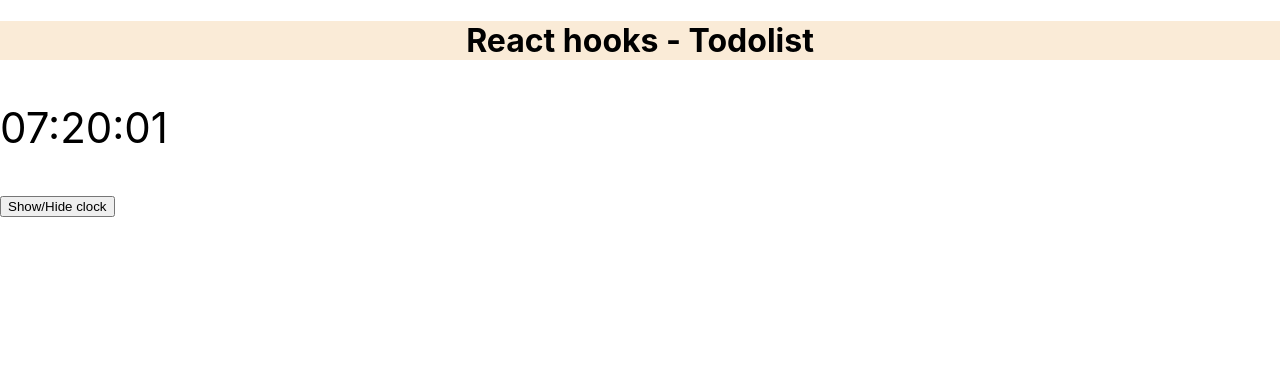
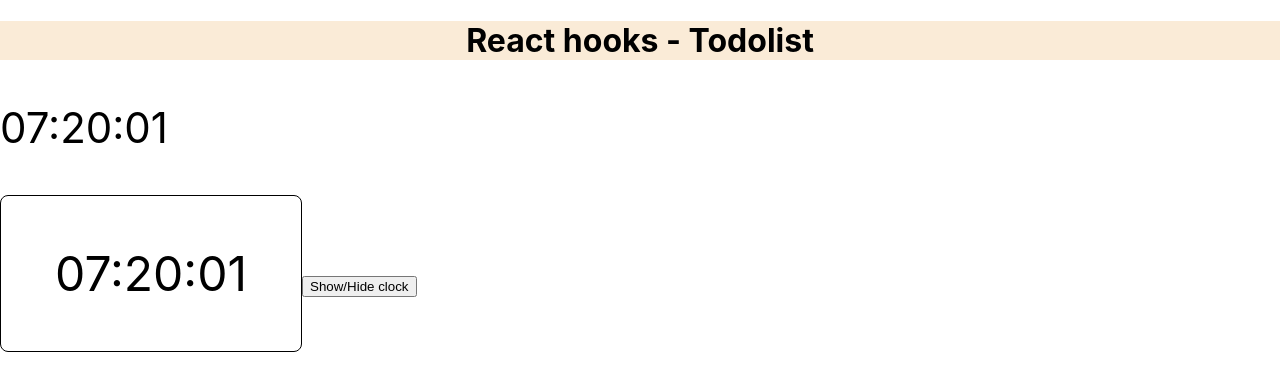
Before and after one commit to hitnei/react-hooks-basic, a React (Create React App) app: page / in a window 1280 px wide. Shown: the top 390 px of the page. Built offline with nearby package versions, Linux system fonts and the light colour scheme; no server answers.

Commit message:
use custom hook - better clock

```diff
--- a/src/App.js
+++ b/src/App.js
@@ -7,6 +7,7 @@
 import queryString from "query-string";
 import PostFiltersForm from "./components/PostFiltersForm";
 import Clock from "./components/Clock";
+import BetterClock from "./components/BetterClock";
 
 function App() {
   const [todoList, setTodoList] = useState([
@@ -95,6 +96,7 @@
       <h1>React hooks - Todolist</h1>
 
       {showClock && <Clock />}
+      {showClock && <BetterClock />}
       <button onClick={() => setShowClock(!showClock)}>Show/Hide clock</button>
       {/* <TodoForm onSubmit={handleTodoFormSubmit} /> */}
       {/* <TodoList todos={todoList} onTodoClick={handleTodoClick} /> */}
--- /dev/null
+++ b/src/components/BetterClock/BetterClock.scss
@@ -0,0 +1,12 @@
+.better-clock {
+    display: inline-block;
+    width: 300px;
+    border: 1px solid black;
+    border-radius: 8px;
+    text-align: center;
+    margin: 0 auto;
+    &__time {
+        font-size: 48px;
+        color: black;
+    }
+}
--- /dev/null
+++ b/src/components/BetterClock/index.jsx
@@ -0,0 +1,15 @@
+import React from "react";
+import useClock from "../../hooks/useClock";
+import "./BetterClock.scss";
+
+function BetterClock() {
+  const { timeString } = useClock();
+
+  return (
+    <div className="better-clock">
+      <p className="better-clock__time">{timeString}</p>
+    </div>
+  );
+}
+
+export default BetterClock;
--- a/src/components/Clock/index.jsx
+++ b/src/components/Clock/index.jsx
@@ -1,27 +1,8 @@
-import React, { useEffect, useState } from "react";
-
-const formatDate = (date) => {
-  const hours = `0${date.getHours()}`.slice(-2);
-  const minute = `0${date.getMinutes()}`.slice(-2);
-  const second = `0${date.getSeconds()}`.slice(-2);
-  return `${hours}:${minute}:${second}`;
-};
+import React from "react";
+import useClock from "../../hooks/useClock";
 
 function Clock() {
-  const [timeString, setTimeString] = useState("");
-
-  useEffect(() => {
-    const clockInterval = setInterval(() => {
-      const now = new Date();
-      const newTimeString = formatDate(now);
-
-      setTimeString(newTimeString);
-    }, 1000);
-    return () => {
-      // cleanup
-      clearInterval(clockInterval);
-    };
-  }, []);
+  const { timeString } = useClock();
 
   return <p style={{ fontSize: "42px" }}>{timeString}</p>;
 }
--- /dev/null
+++ b/src/hooks/useClock.js
@@ -0,0 +1,29 @@
+import { useEffect, useState } from "react";
+
+const formatDate = (date) => {
+  const hours = `0${date.getHours()}`.slice(-2);
+  const minute = `0${date.getMinutes()}`.slice(-2);
+  const second = `0${date.getSeconds()}`.slice(-2);
+  return `${hours}:${minute}:${second}`;
+};
+
+function useClock() {
+  const [timeString, setTimeString] = useState("");
+
+  useEffect(() => {
+    const clockInterval = setInterval(() => {
+      const now = new Date();
+      const newTimeString = formatDate(now);
+
+      setTimeString(newTimeString);
+    }, 1000);
+    return () => {
+      // cleanup
+      clearInterval(clockInterval);
+    };
+  }, []);
+
+  return { timeString };
+}
+
+export default useClock;
```
